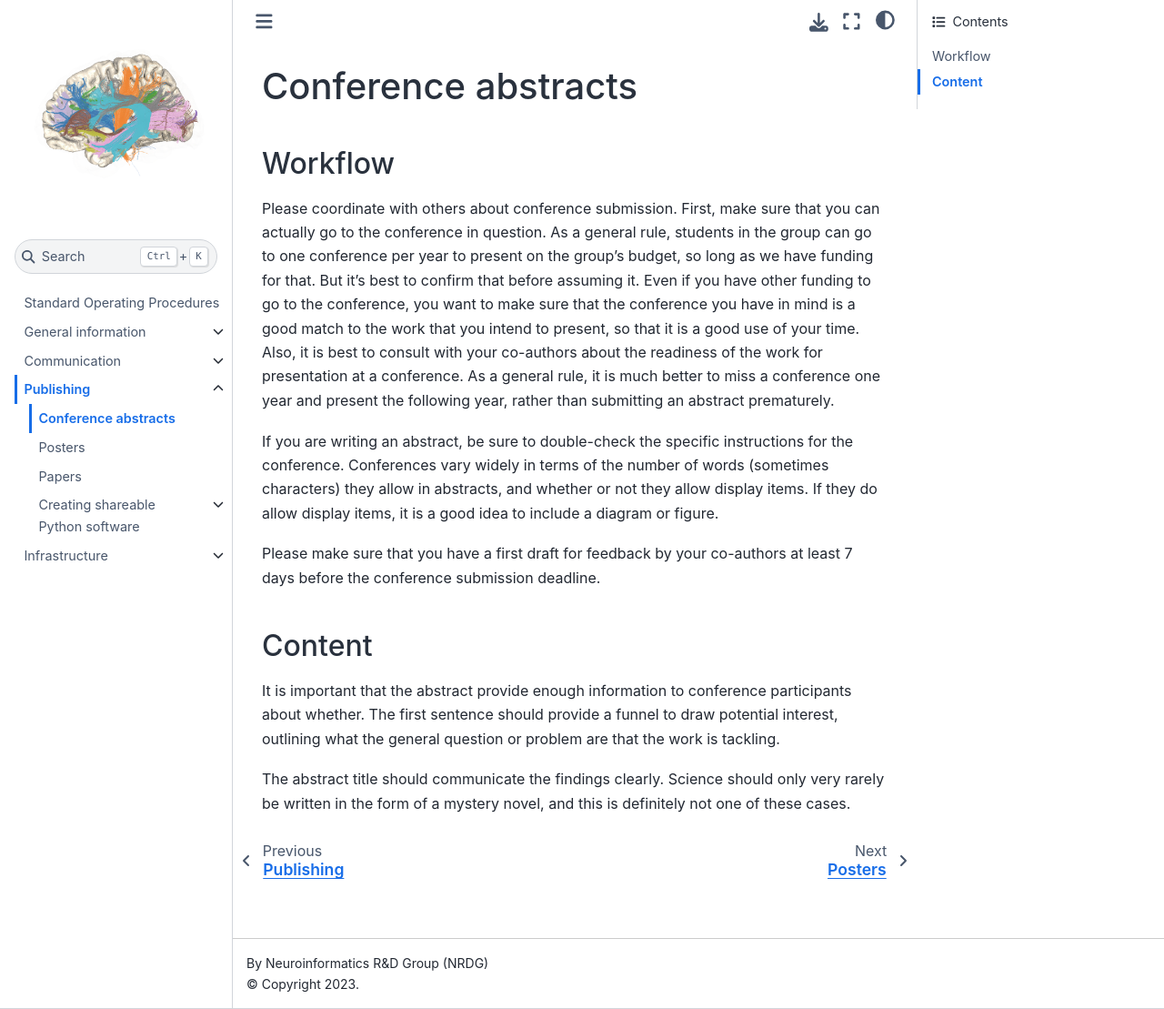
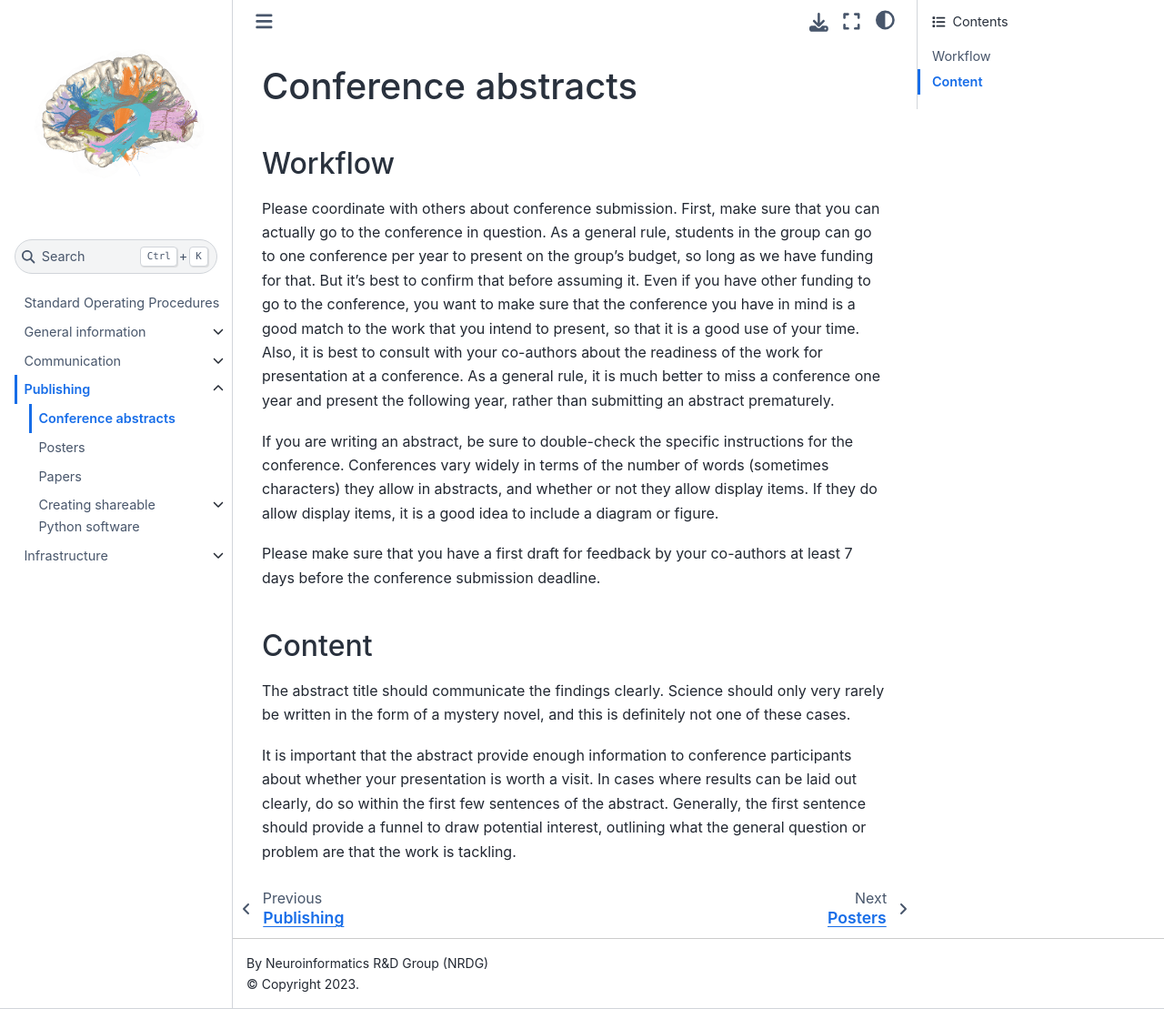
Before and after one commit to nrdg/sop, a Jupyter Book: the page built from publishing/conference_abstracts.md, in a window 1280 px wide and 1109 px high. Shown: the whole window at 91% size. Built offline with Jupyter Book 1.0.4 settings and Sphinx 7.4.7 and the Sphinx Book theme 1.1.4, drawn with Linux system fonts in a browser that asks for light colours; pages that are not in the unit, such as notebooks, are missing from menus.

Commit message:
Finish this thought.

```diff
--- a/publishing/conference_abstracts.md
+++ b/publishing/conference_abstracts.md
@@ -23,14 +23,15 @@ include a diagram or figure.
 Please make sure that you have a first draft for feedback by your co-authors at
 least 7 days before the conference submission deadline.
 
-
 ## Content
-
-It is important that the abstract provide enough information to conference
-participants about whether. The first sentence should provide a funnel to draw
-potential interest, outlining what the general question or problem are that the
-work is tackling.
 
 The abstract title should communicate the findings clearly. Science should only
 very rarely be written in the form of a mystery novel, and this is definitely
 not one of these cases.
+
+It is important that the abstract provide enough information to conference
+participants about whether your presentation is worth a visit. In cases where
+results can be laid out clearly, do so within the first few sentences of the
+abstract. Generally, the first sentence should provide a funnel to draw
+potential interest, outlining what the general question or problem are that the
+work is tackling.
```
